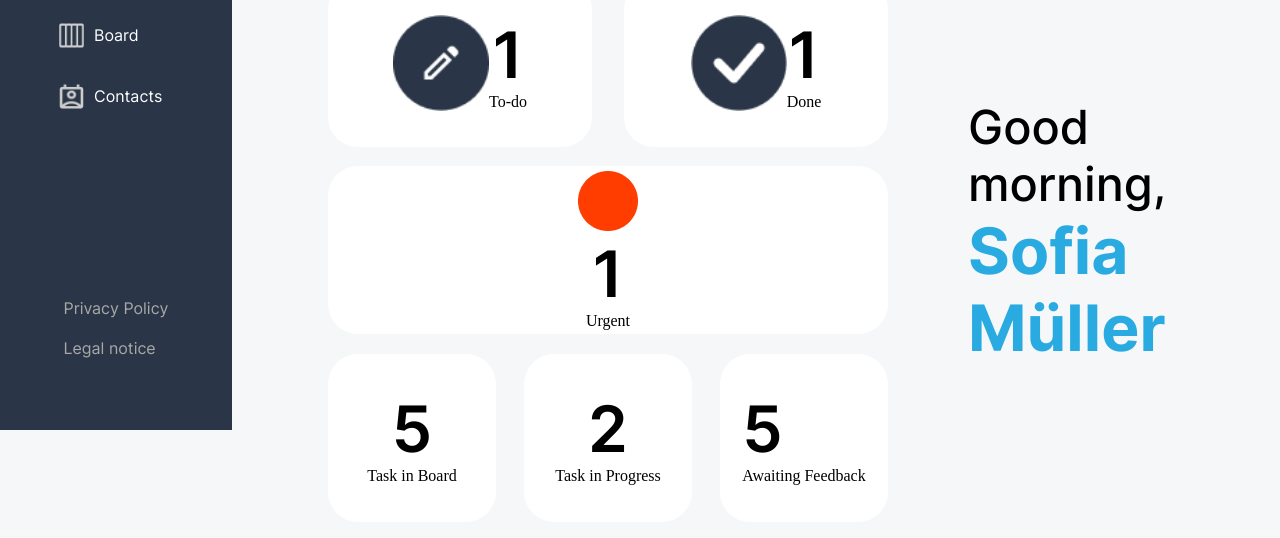
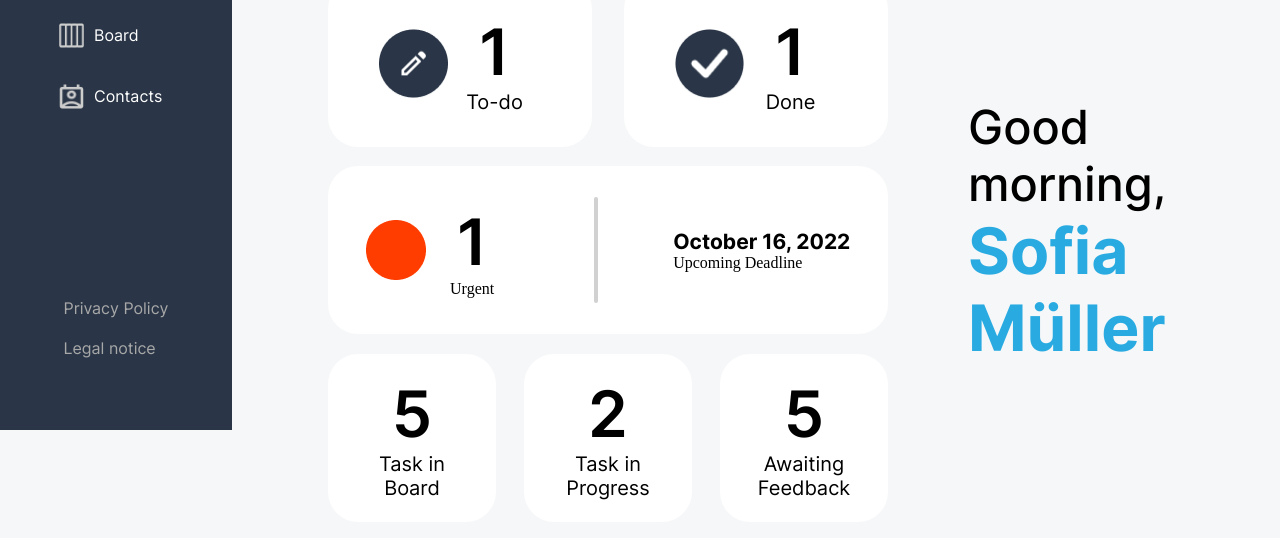
Before and after one commit to EnsslinAdrian/Join, a plain HTML site: page summary.html in a window 1280 px wide. Shown: the part 370-908 px from the top of the page. Drawn offline with Linux system fonts and the light colour scheme.

Commit message:
summery commit style dashboard

```diff
--- a/assets/templates/header.html
+++ b/assets/templates/header.html
@@ -1,5 +1,5 @@
     <header>
-        <img class="header-logo" src="./assets\img\favicon.png" alt="Join Logo">
+        <img class="header-logo" src="./assets/img/logo.svg" alt="Join Logo">
         <p class="header-description">Kanban Project Management Tool</p>
         <div class="help-profil-container">
             <img src="./assets/img/help.png" alt="Help">
--- a/css/summary.css
+++ b/css/summary.css
@@ -23,8 +23,8 @@ align-items: center;
 }
 
 .todos-done-dashboard img {
-height: 96px;
-width: 96px;
+height: 69px;
+width: 69px;
 }
 
 .urgent-dashboard {
@@ -33,7 +33,7 @@ height: 168px;
 border-radius: 30px;
 background: #FFFFFF;
 display: flex;
-justify-content: center;
+justify-content: space-around;
 align-items: center;
 }
 
@@ -53,16 +53,43 @@ display: flex;
 flex-direction: column;
 align-items: center;
 justify-content: center;
+width: 93px;
 }
 
 .task-current-number {
     font-family: Inter;
     font-size: 64px;
     font-weight: 600;
+    text-align: center;
 }
 
 .greeting-container {
 margin-left: 80px;
+}
+
+.task-current-dodo-done {
+    font-family: 'Inter';
+    font-size: 20px;
+    font-weight: 400;
+}
+
+.task-current-name {
+    font-family: 'Inter';
+    font-size: 20px;
+    font-weight: 400;
+    text-align: center;
+}
+
+.between-line {
+    border: 2px solid #D1D1D1;
+    height: 102px;
+    border-radius: 3px;
+}
+
+.date-text {
+    font-family: 'Inter';
+    font-size: 21px;
+    font-weight: 700;
 }
 
 h2 {
--- a/summary.html
+++ b/summary.html
@@ -33,33 +33,59 @@
                     <section class="task-dashboard-container">
                         <div class="todos-done-dashboard">
                             <img src="./assets/img/pen.png" alt="Pen">
-                <div class="task-current-conatiner"><p class="task-current-number">1</p><p class="task-current-dodo-done">To-do</p></div>
+                            <div class="task-current-conatiner">
+                                <p class="task-current-number">1</p>
+                                <p class="task-current-dodo-done">To-do</p>
+                            </div>
                         </div>
                         <div class="todos-done-dashboard">
                             <img src="./assets/img/chop.png" alt="Chop">
-                <div class="task-current-conatiner"><p class="task-current-number">1</p><p class="task-current-dodo-done">Done</p></div>
-            </div>
-            <div class="urgent-dashboard">
-                <div><img src="./assets/img/double_arrows.png" alt="Double Arrows">
-                    <div class="task-current-conatiner"><p class="task-current-number">1</p><p>Urgent</p></div>
+                            <div class="task-current-conatiner">
+                                <p class="task-current-number">1</p>
+                                <p class="task-current-dodo-done">Done</p>
                             </div>
                         </div>
+
+
+
+                        <div class="urgent-dashboard">
+
+                            <div class="display-flex align-items">
+                                <img  src="./assets/img/double_arrows.png" alt="Double Arrows">
+                                <div class="task-current-conatiner">
+                                    <p class="task-current-number">1</p>
+                                    <p>Urgent</p>
+                                </div>
+                            </div>
+
+                            <div class="between-line"></div>
+
+                            <div class="date-text-container">
+                                <p class="date-text">October 16, 2022</p>
+                                <p class="deadline-text">Upcoming Deadline</p>
+                            </div>
+
+                        </div>
+
+
+
+
                         <div class="tasks-feedback-dashboard">
                             <div class="task-current-conatiner">
                                 <p class="task-current-number">5</p>
-                    <p>Task in Board</p>
+                                <p class="task-current-name">Task in Board</p>
                             </div>
                         </div>
                         <div class="tasks-feedback-dashboard">
                             <div class="task-current-conatiner">
                                 <p class="task-current-number">2</p>
-                    <p>Task in Progress</p>
+                                <p class="task-current-name">Task in Progress</p>
                             </div>
                         </div>
                         <div class="tasks-feedback-dashboard">
                             <div>
                                 <p class="task-current-number">5</p>
-                    <p>Awaiting Feedback</p>
+                                <p class="task-current-name">Awaiting Feedback</p>
                             </div>
                         </div>
                     </section>
```
Lines whose indentation alone changed are shown as unchanged.
